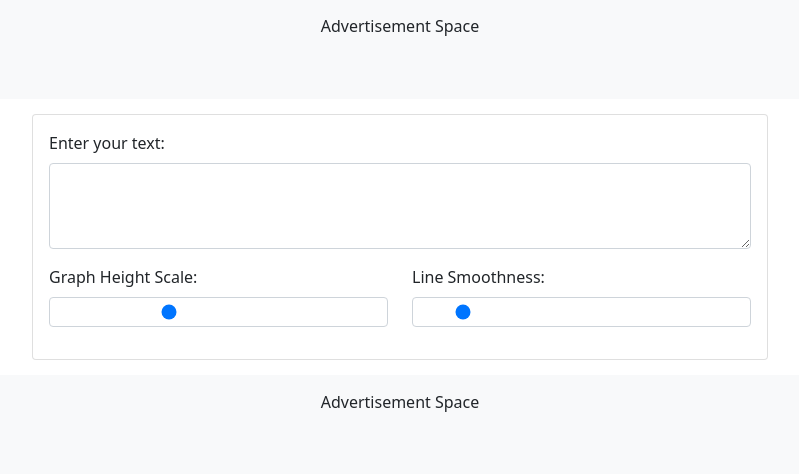
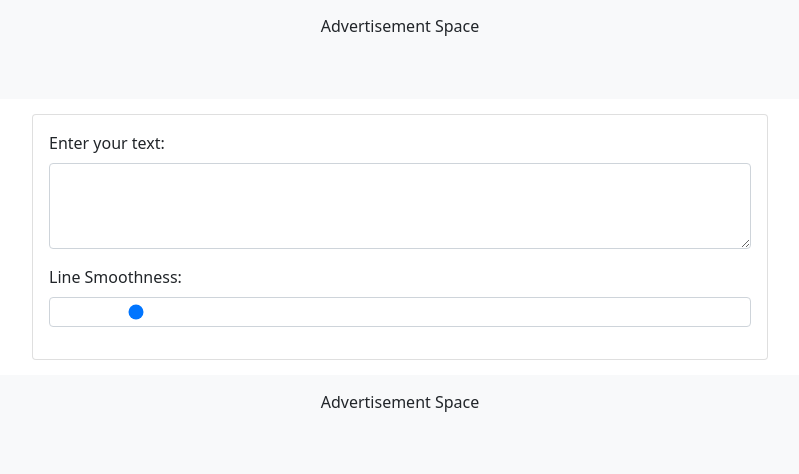
Before and after one commit to SonnyC56/wordgrapher, a Flask app: page / in a window 1280 px wide. Shown: the part 121-595 px from the top of the page, without its empty margins (240-1039 px from the left). Run offline with Flask 2, Linux system fonts and the light colour scheme; some libraries are stand-ins or nearby versions.

Commit message:
refactor: Remove height scale slider and related functionality

```diff
--- a/templates/index.html
+++ b/templates/index.html
@@ -38,15 +38,9 @@
                             <label for="text" class="form-label">Enter your text:</label>
                             <textarea class="form-control" id="text" rows="3" required></textarea>
                         </div>
-                        <div class="row mb-3">
-                            <div class="col-md-6">
-                                <label for="heightScale" class="form-label">Graph Height Scale:</label>
-                                <input type="range" class="form-control" id="heightScale" min="0.5" max="2" step="0.1" value="1">
-                            </div>
-                            <div class="col-md-6">
-                                <label for="tension" class="form-label">Line Smoothness:</label>
-                                <input type="range" class="form-control" id="tension" min="0" max="1" step="0.1" value="0.1">
-                            </div>
+                        <div class="mb-3">
+                            <label for="tension" class="form-label">Line Smoothness:</label>
+                            <input type="range" class="form-control" id="tension" min="0" max="1" step="0.1" value="0.1">
                         </div>
                     </div>
                 </div>
@@ -92,7 +86,6 @@
             const asciiValues = Array.from(text.toLowerCase()).map(char => char.charCodeAt(0));
             const labels = Array.from({length: asciiValues.length}, (_, i) => i + 1);
             const tension = parseFloat(document.getElementById('tension').value);
-            const heightScale = parseFloat(document.getElementById('heightScale').value);
 
             const ctx = document.getElementById('asciiGraph').getContext('2d');
 
@@ -117,11 +110,6 @@
                         y: {
                             suggestedMin: Math.min(...asciiValues) * 0.9,
                             suggestedMax: Math.max(...asciiValues) * 1.1,
-                            ticks: {
-                                callback: function(value) {
-                                    return value * heightScale;
-                                }
-                            },
                             title: {
                                 display: true,
                                 text: 'ASCII Value'
@@ -149,9 +137,6 @@
                 chart.data.labels = labels;
                 chart.data.datasets[0].data = asciiValues;
                 chart.data.datasets[0].tension = tension;
-                chart.options.scales.y.ticks.callback = function(value) {
-                    return value * heightScale;
-                };
                 chart.update();
             }
         }
@@ -222,7 +207,6 @@
         // Add event listeners for real-time updates
         document.getElementById('text').addEventListener('input', updateGraph);
         document.getElementById('tension').addEventListener('input', updateGraph);
-        document.getElementById('heightScale').addEventListener('input', updateGraph);
 
         function resetForm() {
             document.getElementById('text').value = '';
```
